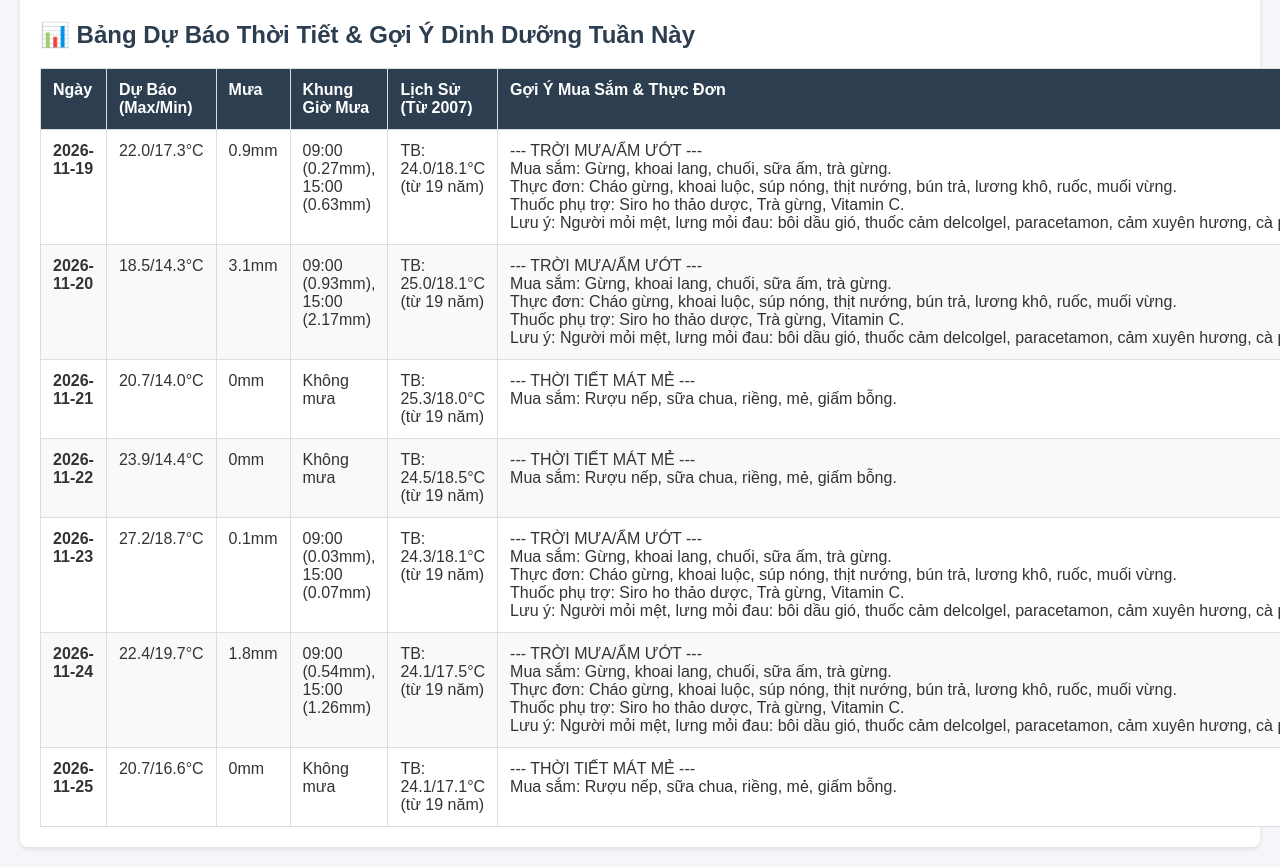
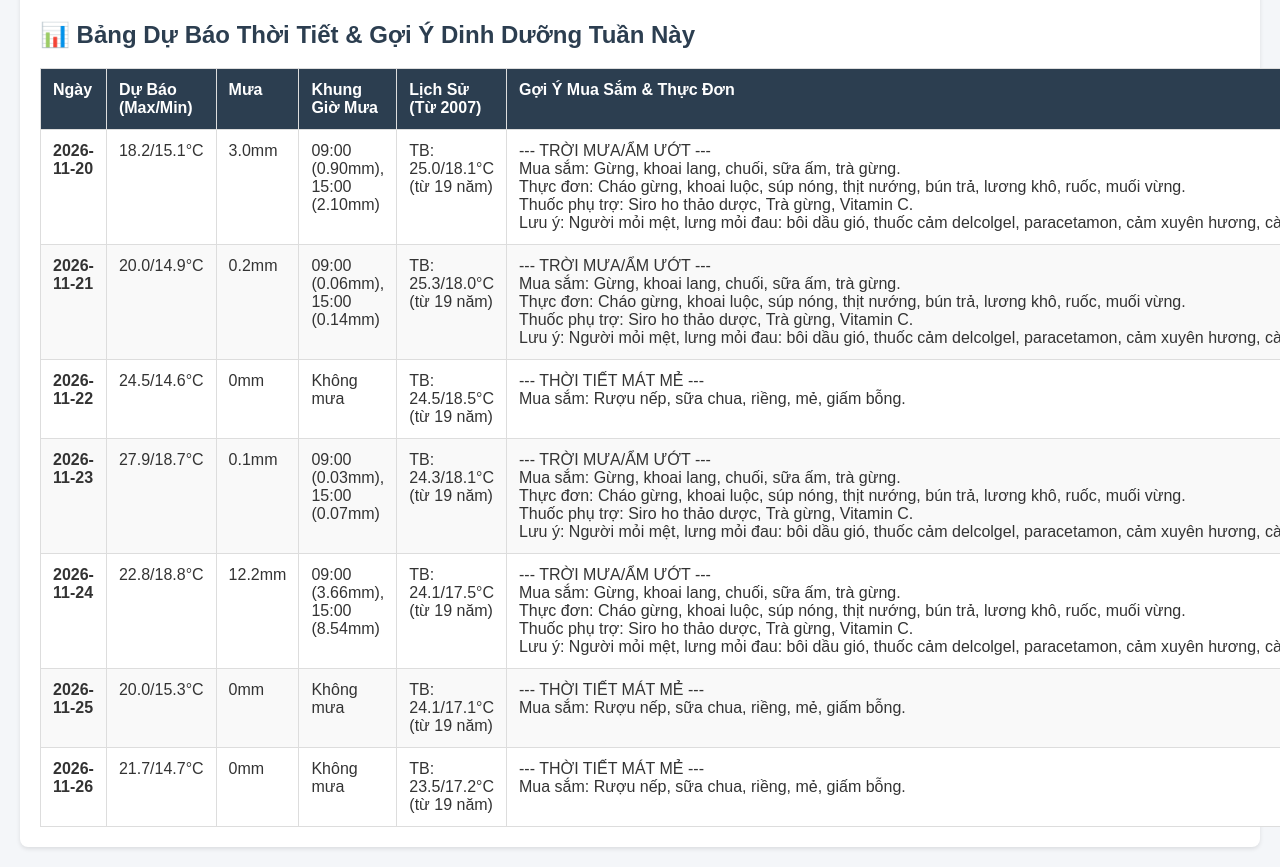
Before and after one commit to namnguyen7133-png/THUCDONHANGNGAY, a plain HTML site: page index.html in a window 1280 px wide. Shown: the part 440-1307 px from the top of the page. Drawn offline with Linux system fonts and the light colour scheme.

Commit message:
Auto update weather [skip ci]

```diff
--- a/index.html
+++ b/index.html
@@ -55,23 +55,10 @@
             <tbody>
 
         <tr>
-            <td><b>2026-11-19</b></td>
-            <td>22.0/17.3°C</td>
-            <td>0.9mm</td>
-            <td>09:00 (0.27mm), 15:00 (0.63mm)</td>
-            <td>TB: 24.0/18.1°C (từ 19 năm)</td>
-            <td><pre style="font-family:inherit; margin:0;">--- TRỜI MƯA/ẨM ƯỚT ---
-Mua sắm: Gừng, khoai lang, chuối, sữa ấm, trà gừng.
-Thực đơn: Cháo gừng, khoai luộc, súp nóng, thịt nướng, bún trả, lương khô, ruốc, muối vừng.
-Thuốc phụ trợ: Siro ho thảo dược, Trà gừng, Vitamin C.
-Lưu ý: Người mỏi mệt, lưng mỏi đau: bôi dầu gió, thuốc cảm delcolgel, paracetamon, cảm xuyên hương, cà phê sữa tối.</pre></td>
-        </tr>
-
-        <tr>
             <td><b>2026-11-20</b></td>
-            <td>18.5/14.3°C</td>
-            <td>3.1mm</td>
-            <td>09:00 (0.93mm), 15:00 (2.17mm)</td>
+            <td>18.2/15.1°C</td>
+            <td>3.0mm</td>
+            <td>09:00 (0.90mm), 15:00 (2.10mm)</td>
             <td>TB: 25.0/18.1°C (từ 19 năm)</td>
             <td><pre style="font-family:inherit; margin:0;">--- TRỜI MƯA/ẨM ƯỚT ---
 Mua sắm: Gừng, khoai lang, chuối, sữa ấm, trà gừng.
@@ -82,17 +69,20 @@ Lưu ý: Người mỏi mệt, lưng mỏi đau: bôi dầu gió, thuốc cảm
 
         <tr>
             <td><b>2026-11-21</b></td>
-            <td>20.7/14.0°C</td>
-            <td>0mm</td>
-            <td>Không mưa</td>
+            <td>20.0/14.9°C</td>
+            <td>0.2mm</td>
+            <td>09:00 (0.06mm), 15:00 (0.14mm)</td>
             <td>TB: 25.3/18.0°C (từ 19 năm)</td>
-            <td><pre style="font-family:inherit; margin:0;">--- THỜI TIẾT MÁT MẺ ---
-Mua sắm: Rượu nếp, sữa chua, riềng, mẻ, giấm bỗng.</pre></td>
+            <td><pre style="font-family:inherit; margin:0;">--- TRỜI MƯA/ẨM ƯỚT ---
+Mua sắm: Gừng, khoai lang, chuối, sữa ấm, trà gừng.
+Thực đơn: Cháo gừng, khoai luộc, súp nóng, thịt nướng, bún trả, lương khô, ruốc, muối vừng.
+Thuốc phụ trợ: Siro ho thảo dược, Trà gừng, Vitamin C.
+Lưu ý: Người mỏi mệt, lưng mỏi đau: bôi dầu gió, thuốc cảm delcolgel, paracetamon, cảm xuyên hương, cà phê sữa tối.</pre></td>
         </tr>
 
         <tr>
             <td><b>2026-11-22</b></td>
-            <td>23.9/14.4°C</td>
+            <td>24.5/14.6°C</td>
             <td>0mm</td>
             <td>Không mưa</td>
             <td>TB: 24.5/18.5°C (từ 19 năm)</td>
@@ -102,7 +92,7 @@ Mua sắm: Rượu nếp, sữa chua, riềng, mẻ, giấm bỗng.</pre></td>
 
         <tr>
             <td><b>2026-11-23</b></td>
-            <td>27.2/18.7°C</td>
+            <td>27.9/18.7°C</td>
             <td>0.1mm</td>
             <td>09:00 (0.03mm), 15:00 (0.07mm)</td>
             <td>TB: 24.3/18.1°C (từ 19 năm)</td>
@@ -115,9 +105,9 @@ Lưu ý: Người mỏi mệt, lưng mỏi đau: bôi dầu gió, thuốc cảm
 
         <tr>
             <td><b>2026-11-24</b></td>
-            <td>22.4/19.7°C</td>
-            <td>1.8mm</td>
-            <td>09:00 (0.54mm), 15:00 (1.26mm)</td>
+            <td>22.8/18.8°C</td>
+            <td>12.2mm</td>
+            <td>09:00 (3.66mm), 15:00 (8.54mm)</td>
             <td>TB: 24.1/17.5°C (từ 19 năm)</td>
             <td><pre style="font-family:inherit; margin:0;">--- TRỜI MƯA/ẨM ƯỚT ---
 Mua sắm: Gừng, khoai lang, chuối, sữa ấm, trà gừng.
@@ -128,10 +118,20 @@ Lưu ý: Người mỏi mệt, lưng mỏi đau: bôi dầu gió, thuốc cảm
 
         <tr>
             <td><b>2026-11-25</b></td>
-            <td>20.7/16.6°C</td>
+            <td>20.0/15.3°C</td>
             <td>0mm</td>
             <td>Không mưa</td>
             <td>TB: 24.1/17.1°C (từ 19 năm)</td>
+            <td><pre style="font-family:inherit; margin:0;">--- THỜI TIẾT MÁT MẺ ---
+Mua sắm: Rượu nếp, sữa chua, riềng, mẻ, giấm bỗng.</pre></td>
+        </tr>
+
+        <tr>
+            <td><b>2026-11-26</b></td>
+            <td>21.7/14.7°C</td>
+            <td>0mm</td>
+            <td>Không mưa</td>
+            <td>TB: 23.5/17.2°C (từ 19 năm)</td>
             <td><pre style="font-family:inherit; margin:0;">--- THỜI TIẾT MÁT MẺ ---
 Mua sắm: Rượu nếp, sữa chua, riềng, mẻ, giấm bỗng.</pre></td>
         </tr>
```
